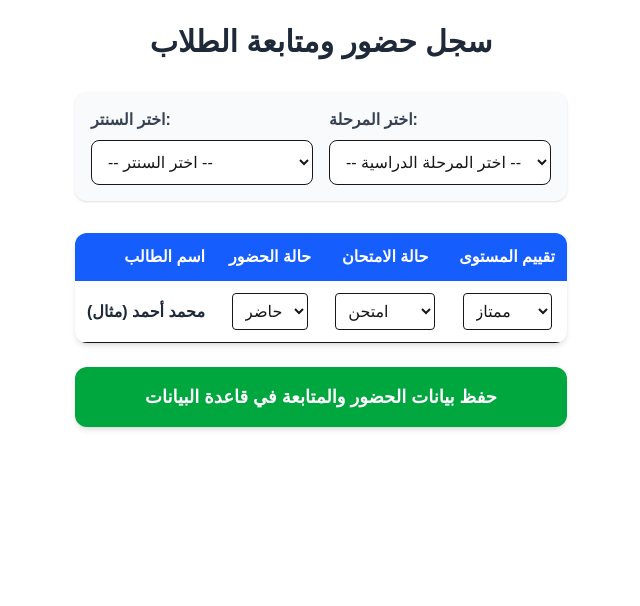
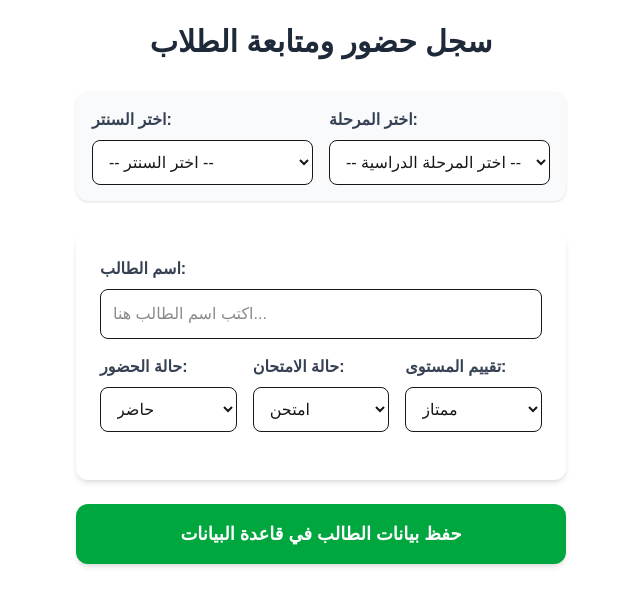
Before and after one commit to elfakharany2511-cpu/wagdy-center, a Next.js app: page /attendance in a window 1280 px wide. Shown: the top 606 px of the page, without its empty margins (319-959 px from the left). Built offline with nearby package versions, Linux system fonts and the light colour scheme.

Commit message:
add student name text input field

```diff
--- a/src/app/attendance/page.tsx
+++ b/src/app/attendance/page.tsx
@@ -4,9 +4,10 @@ import { useState } from 'react';
 export default function AttendancePage() {
   const [center, setCenter] = useState('');
   const [grade, setGrade] = useState('');
+  const [studentName, setStudentName] = useState('');
 
   return (
-    <div className="p-6 max-w-6xl mx-auto">
+    <div className="p-6 max-w-4xl mx-auto">
       <h1 className="text-3xl font-bold mb-8 text-center text-gray-800">سجل حضور ومتابعة الطلاب</h1>
 
       {/* اختيارات السنتر والمرحلة */}
@@ -22,6 +23,7 @@ export default function AttendancePage() {
             <option value="center1">سنتر جوجل 1</option>
             <option value="center2">سنتر جوجل 2</option>
             <option value="center3">سنتر جوجل 3</option>
+            <option value="sunrise">سنتر صن رايز</option>
           </select>
         </div>
 
@@ -44,48 +46,51 @@ export default function AttendancePage() {
         </div>
       </div>
 
-      {/* جدول تسجيل الطلاب */}
-      <div className="overflow-x-auto bg-white rounded-xl shadow-md">
-        <table className="w-full border-collapse">
-          <thead>
-            <tr className="bg-blue-600 text-white">
-              <th className="p-3 text-right">اسم الطالب</th>
-              <th className="p-3 text-center">حالة الحضور</th>
-              <th className="p-3 text-center">حالة الامتحان</th>
-              <th className="p-3 text-center">تقييم المستوى</th>
-            </tr>
-          </thead>
-          <tbody>
-            <tr className="border-b hover:bg-gray-50">
-              <td className="p-3 font-semibold text-gray-800">محمد أحمد (مثال)</td>
-              <td className="p-3 text-center">
-                <select className="p-2 border rounded bg-white">
+      {/* نموذج تسجيل طالب فردي بخانة كتابة واضحة */}
+      <div className="bg-white p-6 rounded-xl shadow-md mb-6">
+        <div className="mb-4">
+          <label className="block mb-2 font-bold text-gray-700">اسم الطالب:</label>
+          <input
+            type="text"
+            placeholder="اكتب اسم الطالب هنا..."
+            value={studentName}
+            onChange={(e) => setStudentName(e.target.value)}
+            className="w-full p-3 border rounded-lg"
+          />
+        </div>
+
+        <div className="grid grid-cols-1 md:grid-cols-3 gap-4 mb-6">
+          <div>
+            <label className="block mb-2 font-bold text-gray-700">حالة الحضور:</label>
+            <select className="w-full p-3 border rounded-lg bg-white">
               <option value="present">حاضر</option>
               <option value="absent">غائب</option>
               <option value="late">متأخر</option>
             </select>
-              </td>
-              <td className="p-3 text-center">
-                <select className="p-2 border rounded bg-white">
+          </div>
+
+          <div>
+            <label className="block mb-2 font-bold text-gray-700">حالة الامتحان:</label>
+            <select className="w-full p-3 border rounded-lg bg-white">
               <option value="tested">امتحن</option>
               <option value="not_tested">لم يمتحن</option>
             </select>
-              </td>
-              <td className="p-3 text-center">
-                <select className="p-2 border rounded bg-white">
+          </div>
+
+          <div>
+            <label className="block mb-2 font-bold text-gray-700">تقييم المستوى:</label>
+            <select className="w-full p-3 border rounded-lg bg-white">
               <option value="excellent">ممتاز</option>
               <option value="good">جيد</option>
               <option value="average">متوسط</option>
               <option value="poor">ضعيف</option>
             </select>
-              </td>
-            </tr>
-          </tbody>
-        </table>
+          </div>
+        </div>
       </div>
 
-      <button className="mt-6 w-full bg-green-600 hover:bg-green-700 text-white p-4 rounded-xl text-lg font-bold shadow-md transition-all">
-        حفظ بيانات الحضور والمتابعة في قاعدة البيانات
+      <button className="w-full bg-green-600 hover:bg-green-700 text-white p-4 rounded-xl text-lg font-bold shadow-md transition-all">
+        حفظ بيانات الطالب في قاعدة البيانات
       </button>
     </div>
   );
```
Lines whose indentation alone changed are shown as unchanged.
